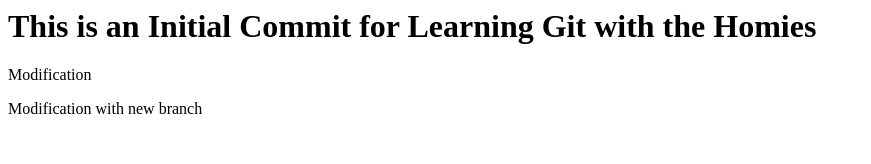
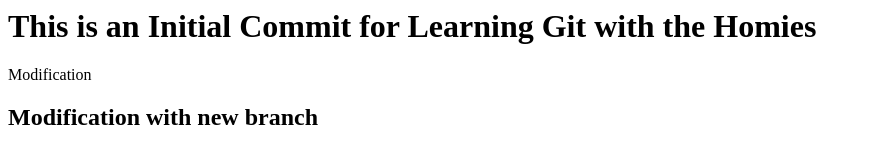
Before and after one commit to oobohP/git-lesson, a plain HTML site: page index.html in a window 1280 px wide. Shown: the whole page, without its empty margins (0-871 px from the left). Drawn offline with Linux system fonts and the light colour scheme.

Commit message:
added fixes for h2 tag on review

```diff
--- a/index.html
+++ b/index.html
@@ -1,5 +1,5 @@
 <html>
 	<h1>This is an Initial Commit for Learning Git with the Homies</h1>
 	<p> Modification </p>
-	<p> Modification with new branch</p>
+	<h2> Modification with new branch</h2>
 <html>
```
